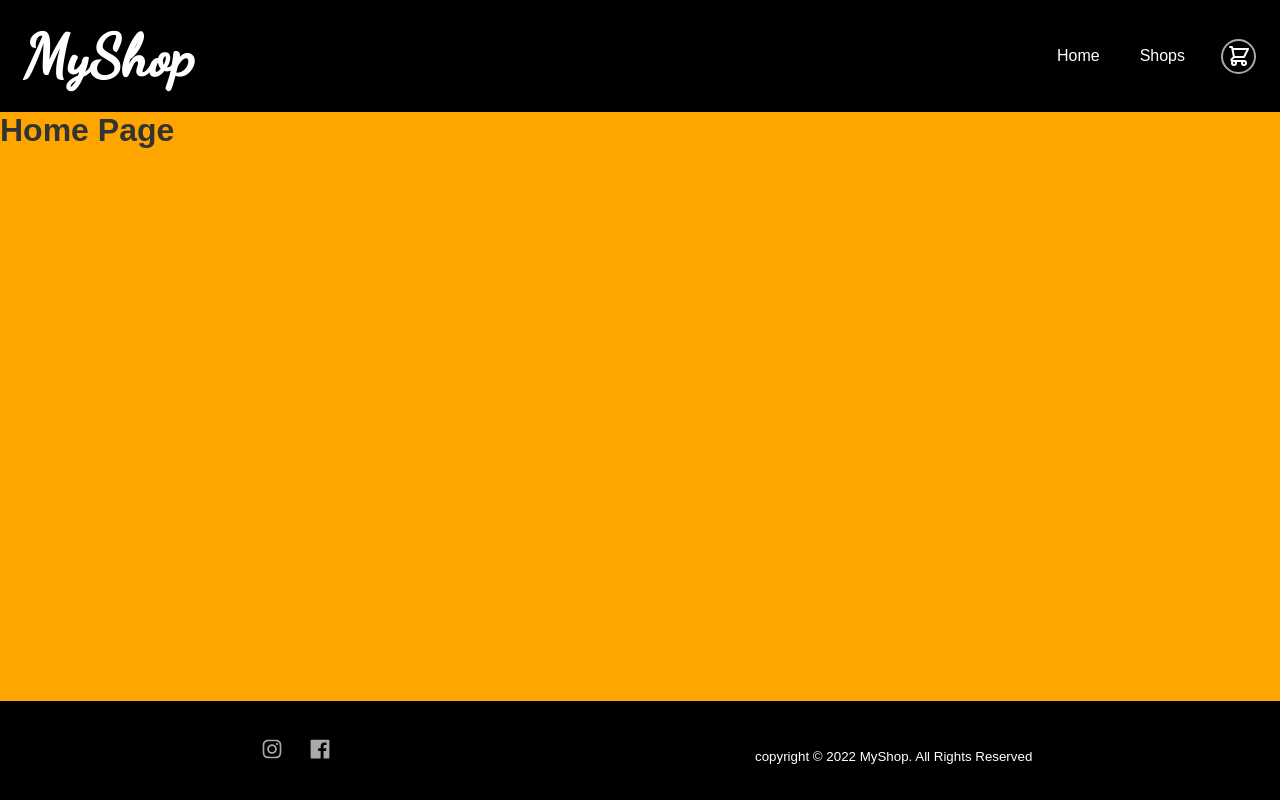
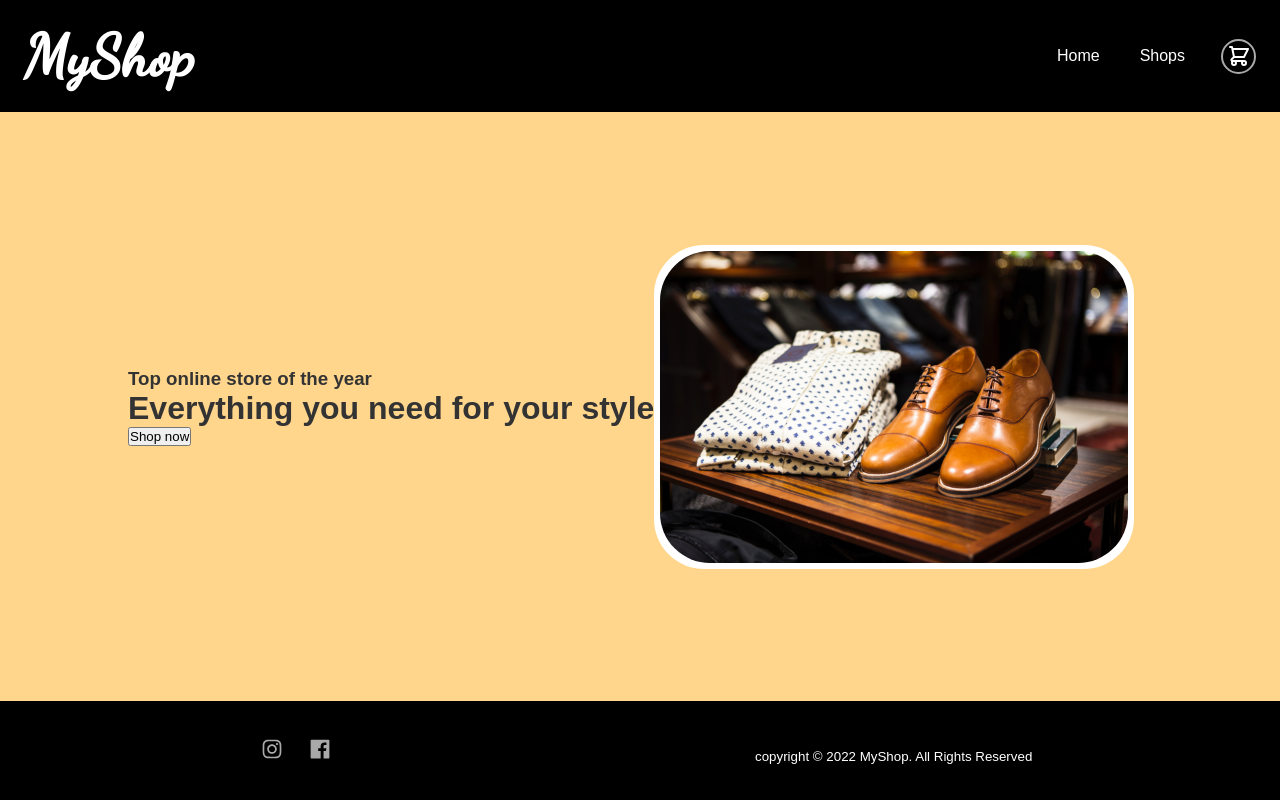
Before and after one commit to devkovmtl/shopping-cart, a React (Create React App) app: page / in a window 1280 px wide. Built offline with nearby package versions, Linux system fonts and the light colour scheme.

Commit message:
Added image home page

```diff
--- a/src/components/Footer/Footer.tsx
+++ b/src/components/Footer/Footer.tsx
@@ -5,12 +5,8 @@ import { AiOutlineInstagram, AiFillFacebook } from 'react-icons/ai';
 const FooterContainer = styled.div`
   background: black;
   padding: 12px 20px;
-  position: fixed;
-  bottom: 0;
-  left: 0;
   width: 100%;
   height: 99px;
-  z-index: 9999;
   display: flex;
   align-items: center;
   justify-content: space-around;
--- a/src/containers/Home/Home.tsx
+++ b/src/containers/Home/Home.tsx
@@ -1,10 +1,58 @@
 import React from 'react';
+import { useNavigate } from 'react-router-dom';
+import styled from 'styled-components';
+import ImageBackground from '../../assets/images/pexels-terje-sollie-298863.jpg';
+
+const HomeContainer = styled.div`
+  display: flex;
+  flex-direction: row;
+  align-items: center;
+  height: 100%;
+  width: 80%;
+  margin: auto;
+`;
+
+const InfoContainer = styled.div``;
+
+const SubTitle = styled.h3``;
+
+const ImageContainer = styled.div`
+  background: white;
+  border-radius: 50px;
+  display: flex;
+  align-items: center;
+  justify-items: center;
+  padding: 6px;
+
+  @media (min-width: 500px) {
+    width: 275px;
+  }
+
+  @media (min-width: 640px) {
+    width: 480px;
+  }
+`;
+
+const Image = styled.img`
+  max-width: 100%;
+  height: auto;
+  border-radius: 50px;
+`;
 
 const Home = () => {
+  const navigate = useNavigate();
   return (
-    <div>
-      <h1>Home Page</h1>
-    </div>
+    <HomeContainer>
+      <InfoContainer>
+        <SubTitle>Top online store of the year</SubTitle>
+        <h1>Everything you need for your style</h1>
+        <button onClick={(e) => navigate('/shops')}>Shop now</button>
+      </InfoContainer>
+
+      <ImageContainer>
+        <Image src={ImageBackground} alt='Fashion' />
+      </ImageContainer>
+    </HomeContainer>
   );
 };
 
--- a/src/containers/Layout/Layout.tsx
+++ b/src/containers/Layout/Layout.tsx
@@ -5,7 +5,7 @@ import { Home } from '..';
 import { Header, Footer } from '../../components';
 
 const MainContainer = styled.div`
-  background: orange;
+  background: #ffa50073;
   height: 100%;
   display: flex;
   flex-direction: column;
```
Also changed, not shown: src/assets/images/pexels-terje-sollie-298863.jpg (added), 1 other file (tests, documents, lock files or other folders).
